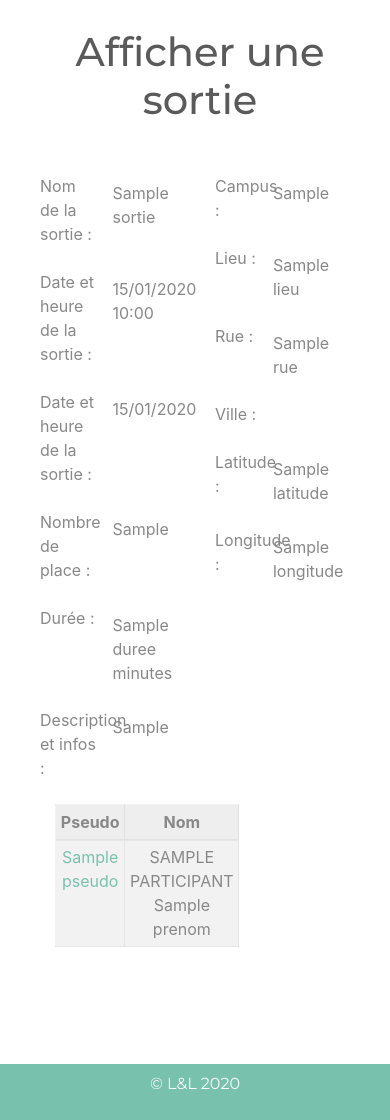
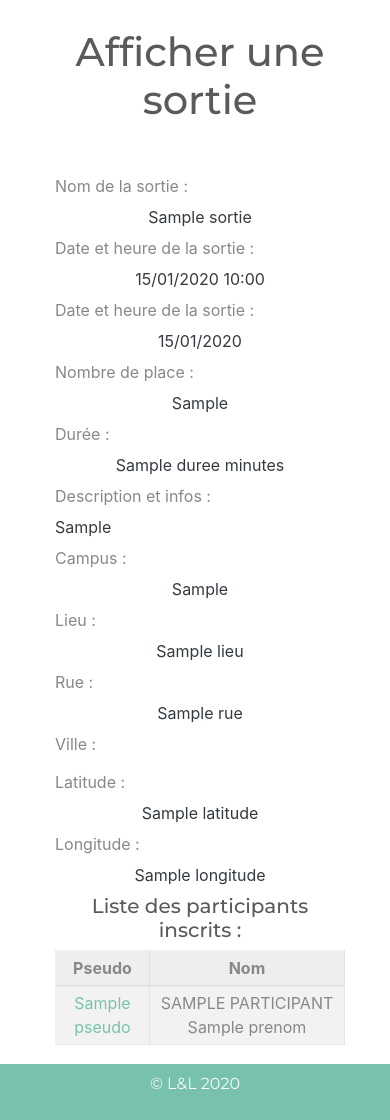
Before and after one commit to CarineLeonard/sortir.com, a Symfony app: template templates/sortie/afficher.html.twig in a window 390 px wide. Shown: the part 56-1176 px from the top of the page. Run offline with Twig, Linux system fonts and the light colour scheme; the template is opened without the code that fills it: most values are stand-ins (such as "Sample title", 1, 10 or a date in 2020); some libraries are stand-ins or nearby versions.

Commit message:
Style responsive sur afficher sortie

```diff
--- a/templates/sortie/afficher.html.twig
+++ b/templates/sortie/afficher.html.twig
@@ -4,64 +4,63 @@
 {% block titre %}Afficher une sortie{% endblock %}
 
 {% block body %}
-<div class="row">
-
-    <div class="col-6 justify-content-center text-left">
-        <div class="form-group row justify-content-start">
-            <label for="nom" class="col-6">Nom de la sortie : </label>
-            <div id="nom" class="form-control-plaintext col-6">{{ sortie.nom }}</div>
+<div class="text-left row m-0">
+    <div class="col-md-6">
+        <div class="form-row align-items-center">
+            <div class="col-sm-6">Nom de la sortie :</div>
+            <div id="nom" class="form-control-plaintext col-sm-6 text-center text-sm-left text-dark">{{ sortie.nom }}</div>
         </div>
-        <div class="form-group row justify-content-start">
-            <label for="datedebut" class="col-6">Date et heure de la sortie : </label>
-            <div id="datedebut" class="form-control-plaintext col-6">{{ sortie.dateHeureDebut | date('d/m/Y H:i') }}</div>
+        <div class="form-row align-items-center">
+            <div class="col-sm-6">Date et heure de la sortie :</div>
+            <div id="datedebut" class="form-control-plaintext col-sm-6 text-center text-sm-left text-dark">{{ sortie.dateHeureDebut | date('d/m/Y H:i') }}</div>
         </div>
-        <div class="form-group row justify-content-start">
-            <label for="datelimite" class="col-6">Date et heure de la sortie : </label>
-            <div id="datelimite" class="form-control-plaintext col-6">{{ sortie.dateLimiteInscription | date('d/m/Y')}}</div>
+        <div class="form-row align-items-center">
+            <div class="col-sm-6">Date et heure de la sortie :</div>
+            <div id="datelimite" class="form-control-plaintext col-sm-6 text-center text-sm-left text-dark">{{ sortie.dateLimiteInscription | date('d/m/Y')}}</div>
         </div>
-        <div class="form-group row justify-content-start">
-            <label for="nbPlace" class="col-6">Nombre de place : </label>
-            <div id="nbPlace" class="form-control-plaintext col-6">{{ sortie.nbInscriptionsMax }}</div>
+        <div class="form-row align-items-center">
+            <div class="col-sm-6">Nombre de place :</div>
+            <div id="nbPlace" class="form-control-plaintext col-sm-6 text-center text-sm-left text-dark">{{ sortie.nbInscriptionsMax }}</div>
         </div>
-        <div class="form-group row justify-content-start">
-            <label for="duree" class="col-6">Durée : </label>
-            <div id="duree" class="form-control-plaintext col-6">{{ sortie.duree }} minutes</div>
+        <div class="form-row align-items-center">
+            <div class="col-sm-6">Durée :</div>
+            <div id="duree" class="form-control-plaintext col-sm-6 text-center text-sm-left text-dark">{{ sortie.duree }} minutes</div>
         </div>
-        <div class="form-group row justify-content-start">
-            <label for="descr" class="col-6">Description et infos : </label>
-            <div id="descr" class="form-control-plaintext col-6">{{ sortie.infosSortie }}</div>
+        <div class="form-row d-flex align-items-start">
+            <div class="col-md-6">Description et infos :</div>
+            <div id="descr" class="form-control-plaintext col-md-6 text-dark">{{ sortie.infosSortie }}</div>
         </div>
     </div>
-    <div class=" col-offset-1 col-5 justify-content-center text-left">
-        <div class="form-group row justify-content-start">
-            <label for="campus" class="col-6">Campus : </label>
-            <div id="campus" class="form-control-plaintext col-6">{{ sortie.siteOrganisateur }}</div>
+    <div class="col-md-6">
+        <div class="form-row align-items-center">
+            <div class="col-sm-6">Campus :</div>
+            <div id="campus" class="form-control-plaintext col-sm-6 text-center text-sm-left text-dark">{{ sortie.siteOrganisateur }}</div>
         </div>
-        <div class="form-group row justify-content-start">
-            <label for="lieu" class="col-6">Lieu : </label>
-            <div id="lieu" class="form-control-plaintext col-6">{{ sortie.lieu.nom }}</div>
+        <div class="form-row align-items-center">
+            <div class="col-sm-6">Lieu :</div>
+            <div id="lieu" class="form-control-plaintext col-sm-6 text-center text-sm-left text-dark">{{ sortie.lieu.nom }}</div>
         </div>
-        <div class="form-group row justify-content-start">
-            <label for="rue" class="col-6">Rue : </label>
-            <div id="rue" class="form-control-plaintext col-6">{{ sortie.lieu.rue }}</div>
+        <div class="form-row align-items-center">
+            <div class="col-sm-6">Rue :</div>
+            <div id="rue" class="form-control-plaintext col-sm-6 text-center text-sm-left text-dark">{{ sortie.lieu.rue }}</div>
         </div>
-        <div class="form-group row justify-content-start">
-            <label for="ville" class="col-6">Ville : </label>
-            <div id="ville" class="form-control-plaintext col-6">{{ sortie.lieu.ville.__toString }}</div>
+        <div class="form-row align-items-center">
+            <div class="col-sm-6">Ville :</div>
+            <div id="ville" class="form-control-plaintext col-sm-6 text-center text-sm-left text-dark">{{ sortie.lieu.ville.__toString }}</div>
         </div>
-        <div class="form-group row justify-content-start">
-            <label for="latitude" class="col-6">Latitude : </label>
-            <div id="latitude" class="form-control-plaintext col-6">{{ sortie.lieu.latitude }}</div>
+        <div class="form-row align-items-center">
+            <div class="col-sm-6">Latitude :</div>
+            <div id="latitude" class="form-control-plaintext col-sm-6 text-center text-sm-left text-dark">{{ sortie.lieu.latitude }}</div>
         </div>
-        <div class="form-group row justify-content-start">
-            <label for="longitude" class="col-6">Longitude : </label>
-            <div id="longitude" class="form-control-plaintext col-6">{{ sortie.lieu.longitude }}</div>
+        <div class="form-row align-items-center">
+            <div class="col-sm-6">Longitude :</div>
+            <div id="longitude" class="form-control-plaintext col-sm-6 text-center text-sm-left text-dark">{{ sortie.lieu.longitude }}</div>
         </div>
     </div>
 </div>
-<div class="justify-content-start col-5">
-    <table class="table table-striped table-bordered table-sm " cellspacing="0"
-           width="100%">
+<div class="col-md-6">
+    <h5>Liste des participants inscrits :</h5>
+    <table class="table table-striped table-bordered table-sm">
         <thead>
             <tr>
                 <th>Pseudo</th>
@@ -71,7 +70,7 @@
         <tbody class="scrolltab">
         {% for participant in sortie.participants %}
             <tr class="participant">
-                <td><a href="{{ path ('participant_user', {'id' : sortie.organisateur.idParticipant }) }}">{{ participant.pseudo}}</a></td>
+                <td><a href="{{ path ('participant_user', {'id' : participant.idParticipant }) }}">{{ participant.pseudo}}</a></td>
                 <td>{{ participant.nom | upper }} {{ participant.prenom | capitalize }}</td>
             </tr>
         {% endfor %}
```
